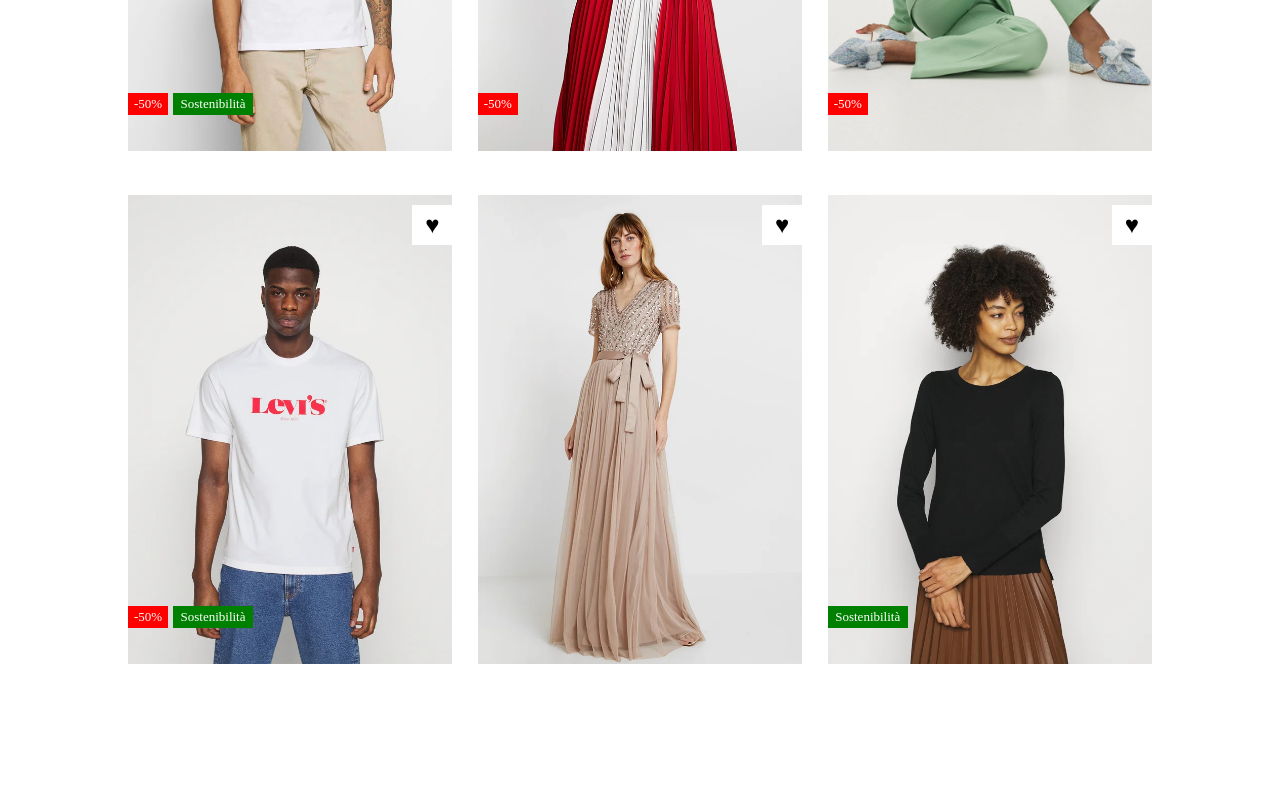
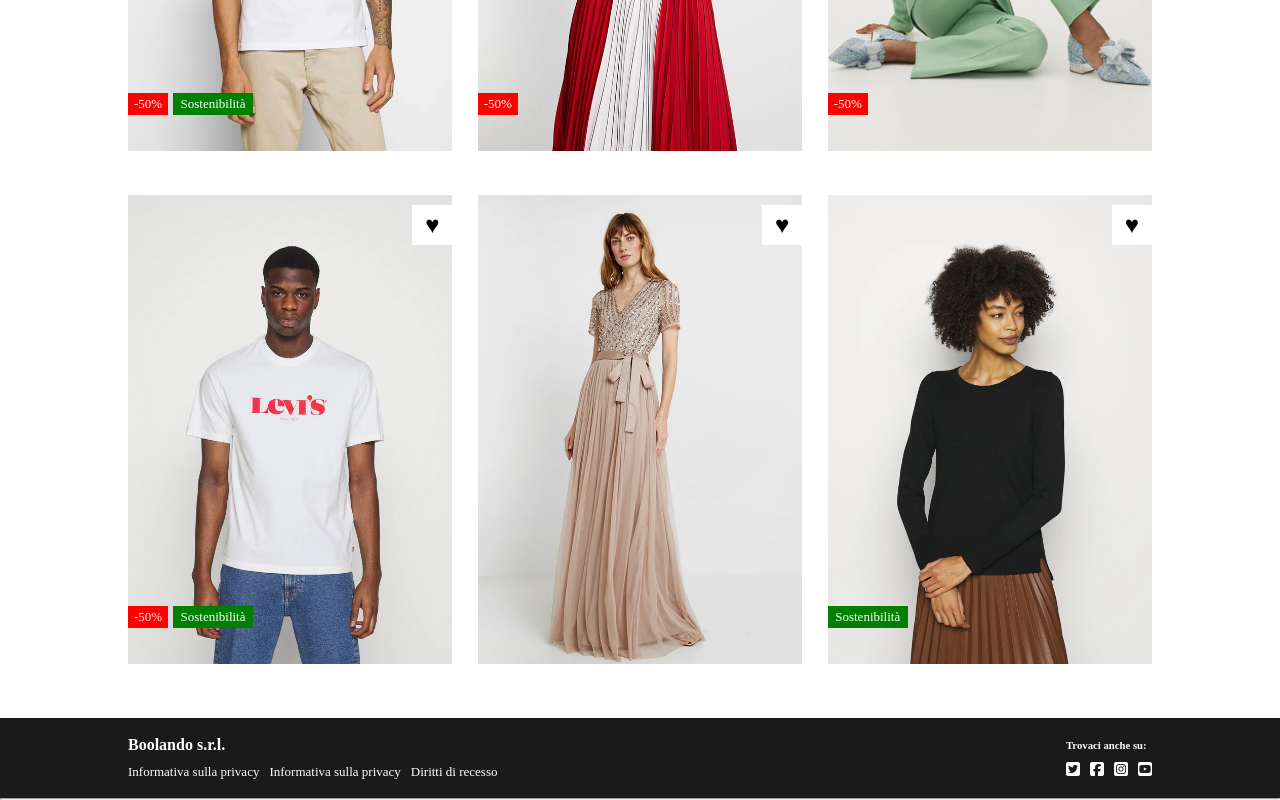
Before and after one commit to NiccoloDiDomenico/html-css-boolando, a plain HTML site: page index.html in a window 1280 px wide. Shown: the part 427-1227 px from the top of the page. Before the commit the page ends 1095 px from the top, so only its background shows below. Drawn offline with Linux system fonts and the light colour scheme; files whose address does not match are found by name.

Commit message:
feat: added footer bonus part

```diff
--- a/css/style.css
+++ b/css/style.css
@@ -38,6 +38,18 @@
 
     /* debug */
     /* border: 1px solid black; */
+}
+
+.flex-footer-container {
+    height: 80px;
+    display: flex;
+    flex-direction: row;
+    justify-content: space-between;
+    align-items: center;
+    color: white;
+
+    /* debug */
+    /* border: 1px solid white; */
 }
 
 /* HEADER */
@@ -162,3 +174,26 @@
 .card:hover .back-item {
     z-index: 1;
 }
+
+/* FOOTER */
+.footer.banner {
+    margin-top: 50px;
+    background-color: #1a1a1a;
+
+    /* debug */
+    /* height: 80px; */
+}
+
+.privacy {
+    display: flex;
+    gap: 10px;
+    font-size: small;
+    margin-top: 10px;
+}
+
+.footer-icons {
+    display: flex;
+    justify-content: end;
+    gap: 10px;
+    margin-top: 10px;
+}
--- a/index.html
+++ b/index.html
@@ -92,9 +92,32 @@
     <!-- /main -->
 
     <!-- footer -->
-    <footer></footer>
+    <footer>
+        <div class="footer banner">
+            <div class="container flex-footer-container">
+                <div class="">
+                    <h4>Boolando s.r.l.</h4>
+                    <div class="privacy">
+                        <a href="">Informativa sulla privacy</a>
+                        <a href="">Informativa sulla privacy</a>
+                        <a href="">Diritti di recesso</a>
+                    </div>
+                </div>
+
+                <div>
+                    <h6>Trovaci anche su:</h6>
+                    <div class="footer-icons">
+                        <i class="fa-brands fa-square-twitter"></i>
+                        <i class="fa-brands fa-square-facebook"></i>
+                        <i class="fa-brands fa-square-instagram"></i>
+                        <i class="fa-brands fa-square-youtube"></i>
+                    </div>
+                </div>
+            </div>
+        </div>
+        <hr>
+    </footer>
     <!-- /footer -->
-
 </body>
 
 </html>
```
